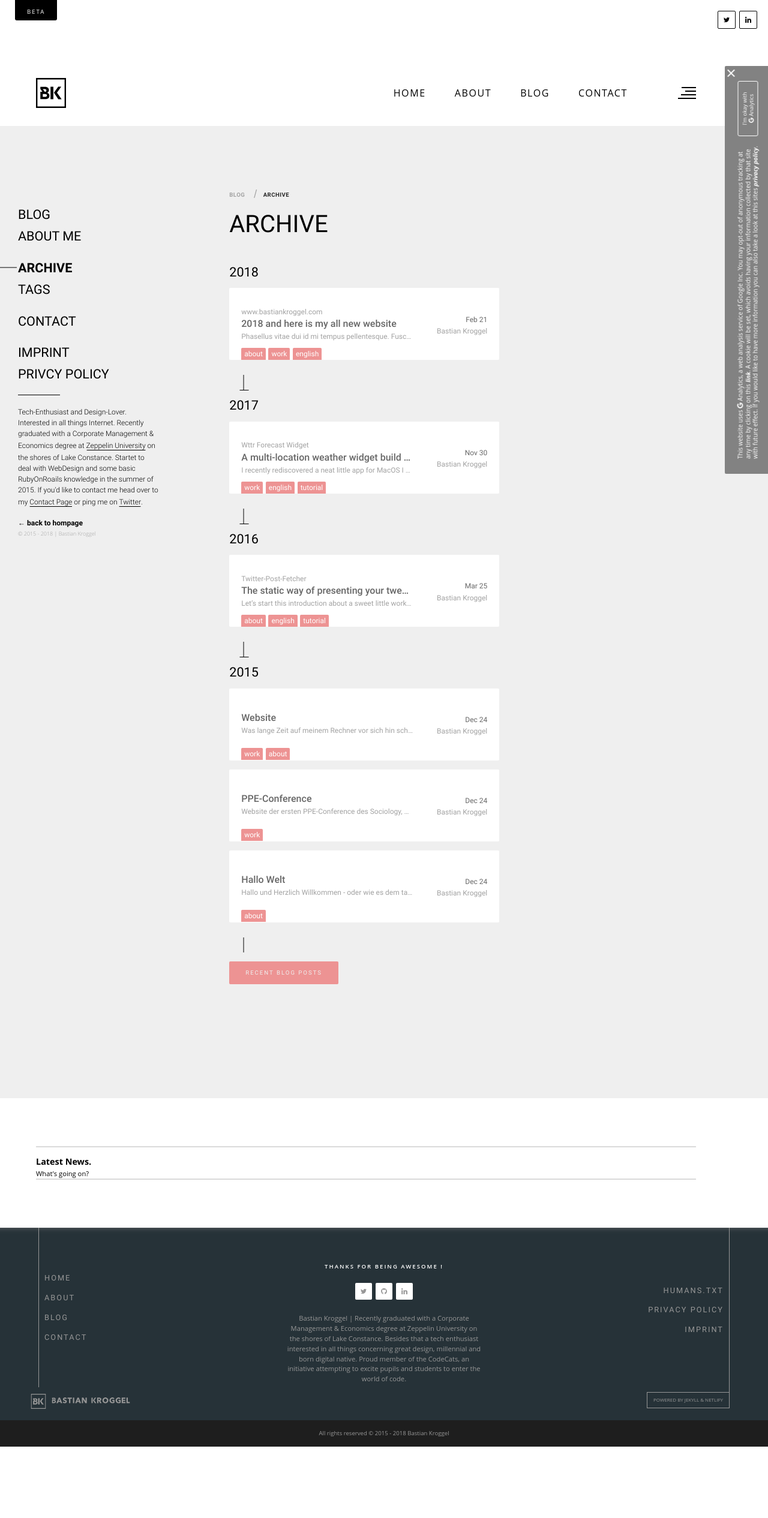
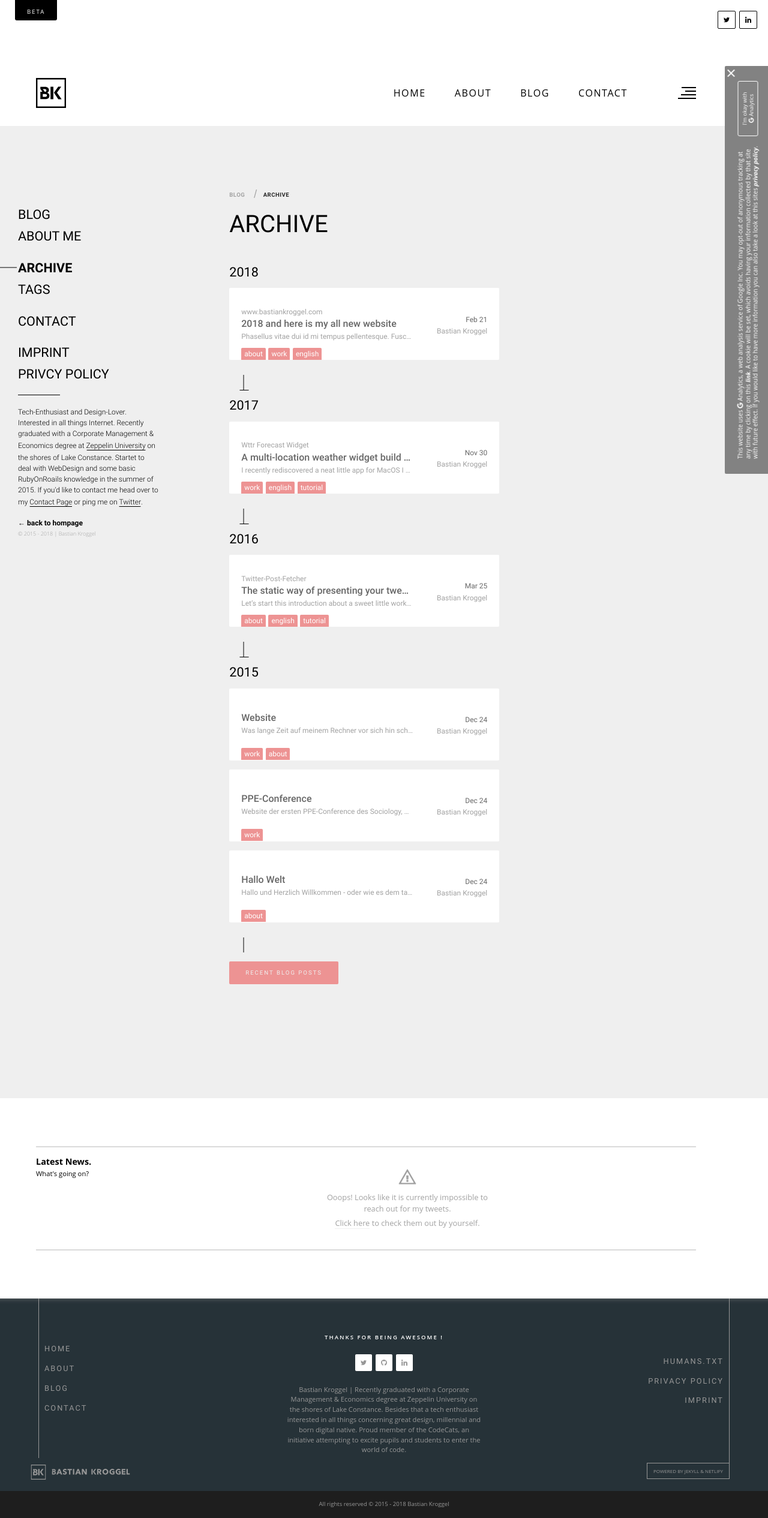
Before and after one commit to bkroggel/luzid, a Jekyll site: the page built from blog/archive/index.html, in a window 1280 px wide. Shown: the whole page at 60% size. Built offline with Jekyll 4.4.1, drawn with Linux system fonts in a browser that asks for light colours; nearby versions of some CDN libraries; some web fonts are replaced; a script that is not in the unit is left out; before the commit the page ends 2412 px from its top, so only the background shows below that.

Commit message:
added warning sign if twitter post fetcher is impossible to reach out for tweets, needs to get added some js in order to be removed if tweets are actually there

```diff
--- a/_includes/blog/_news.html
+++ b/_includes/blog/_news.html
@@ -4,6 +4,15 @@
       <h1>Latest News.</h1>
       <h2>What's going on?</h2>
     </div>
-    <div id="news__twitter"></div>
+    <div id="news__twitter">
+      <!-- placeholder if tweets are unable to load -->
+      <div id="news__placeholder">
+        <div class="warning_sign">
+          {% include svg/_warning_sign.html %}
+        </div>
+        <p>Ooops! Looks like it is currently impossible to reach out for my tweets.</p><p><a href="http://twitter.bastiankroggel.com">Click here</a> to check them out by yourself.</p>
+      </div>
+      <!-- end of placeholder -->
+    </div>
   </div>
 </section>
--- a/_sass/_typography.scss
+++ b/_sass/_typography.scss
@@ -510,6 +510,24 @@ a.link_button.-white {
     font-size: 0.7rem;
     font-weight: 400;
   }
+  #news__placeholder {
+    p, p a {
+      max-width: 200px;
+      text-align: center;
+      color: $dark-color;
+      font-size: .65rem;
+      @include media-query($small){
+        font-size: .8rem;
+        max-width: 300px;
+      };
+    }
+    a {
+      border-bottom: 1px solid $main-color;
+    }
+    p:nth-of-type(2) {
+      margin-top: 5px;
+    }
+  }
   .tweet_content p,
   .tweet_content a,
   h1 span.time {
--- a/_sass/blog/_news.scss
+++ b/_sass/blog/_news.scss
@@ -133,3 +133,25 @@ section#news {
     }
   };
 }
+
+#news__placeholder {
+  min-height: 170px;
+  @include display_flex;
+  @include justify-content(center);
+  @include align-items(center);
+  @include direction_column;
+  margin-top: -15px;
+  @include media-query($small){
+    width: 60vw;
+  };
+  @include media-query($medium){
+    width: 70vw;
+  };
+  .warning_sign {
+    width: 30px;
+    margin-bottom: 10px;
+    svg {
+      fill: $dark-color;
+    }
+  }
+}
```
